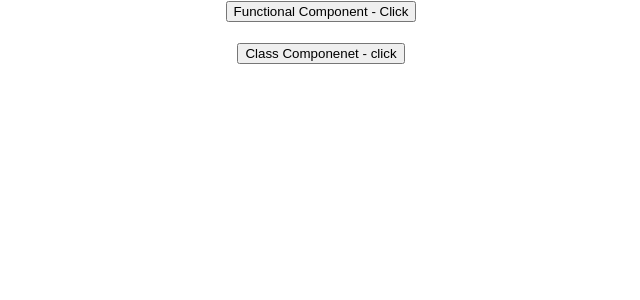
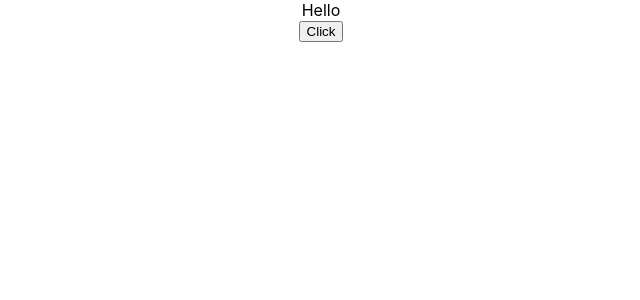
Before and after one commit to Afirestriker/react-concepts-in-action, a React (Create React App) app in the folder ReactJS-Tutorial/hello-world/: page / in a window 1280 px wide. Shown: the top 300 px of the page, without its empty margins (319-959 px from the left). Built offline with nearby package versions, Linux system fonts and the light colour scheme; the HTML template or start-up script is replaced by a standard one.

Commit message:
Lesson 14 - Binding Event Handlers. File EventBind.js

```diff
--- a/ReactJS-Tutorial/hello-world/src/App.js
+++ b/ReactJS-Tutorial/hello-world/src/App.js
@@ -7,36 +7,33 @@ import Message from "./components/Message";
 import Counter from "./components/Counter";
 import FunctionClick from "./components/FunctionClick";
 import ClassClick from "./components/ClassClick";
+import EventBind from "./components/EventBind";
 
 function App() {
     return (
         <div className="App">
-            <FunctionClick />
 
-            <br/>
-            <br/>
+            <EventBind />
 
-            <ClassClick />
+            {/* //* 📌Event Handling */}
+            {/* <FunctionClick /> */}
+            {/* <ClassClick /> */}
 
+            {/* //* 📌setState with prevState and callback */}
             {/* <Counter /> */}
 
+            {/* // * 📌State and setState */}
             {/* <Message /> */}
 
-            {/** Functional Component */}
-            {/* <Greet name="Mike" heroName="Superman">
-                <p>This is children props</p>
-            </Greet>
-            <Greet name="Kate" heroName="Batman">
-                <button>Action</button>
-            </Greet>
-            <Greet name="Diana" heroName="Wonder Woman"/> */}
+            {/* // * 📌Functional Components */}
+            {/* <Greet name="Mike" heroName="Superman"> <p>This is children props</p> </Greet> */}
+            {/* <Greet name="Kate" heroName="Batman"> <button>Action</button> </Greet> */}
+            {/* <Greet name="Diana" heroName="Wonder Woman"/> */}
 
-
-            {/** Class component */}
-            {/* <Welcome name="Mike" heroName="Superman" />
-            <Welcome name="Kate" heroName="Batman" />
-            <Welcome name="Diana" heroName="Wonder Woman"/> */}
-
+            {/* // * 📌Class Components */}
+            {/* <Welcome name="Mike" heroName="Superman" /> */}
+            {/* <Welcome name="Kate" heroName="Batman" /> */}
+            {/* <Welcome name="Diana" heroName="Wonder Woman"/> */}
 
             {/* <Hello /> */}
         </div>
--- /dev/null
+++ b/ReactJS-Tutorial/hello-world/src/components/EventBind.js
@@ -0,0 +1,43 @@
+import React, { Component } from 'react';
+
+class EventBind extends Component {
+
+    constructor(props) {
+        super(props);
+
+        this.state = {
+            message: "Hello",
+        }
+
+        // this.clickHandler = this.clickHandler.bind(this);
+    }
+
+    /* clickHandler() {
+        this.setState({
+            message: "Goodbye!"
+        });
+
+        console.log(this);
+    } */
+
+    clickHandler = () => {
+        const updatedMessage = (this.state.message === 'Hello') ? 'Goodbye!' : 'Hello';
+        this.setState({
+            message: updatedMessage
+        })
+    }
+
+    render() {
+        return(
+            <>
+                <div>{this.state.message}</div>
+                {/* <button onClick={this.clickHandler.bind(this)}>Click</button> */}  {/* Approach 1 - Binding in render method (Performance implecation) */}
+                {/* <button onClick={() => this.clickHandler()}>Click</button> */}     {/* Approach 2 - Using arrow function in render method (Performance implecation, but good when need to pass parenthesis) */}
+                {/* <button onClick={this.clickHandler}>Click</button> */}             {/* Approach 3 - Binding in Class constructor. From React Doc (Go to approach) */}
+                <button onClick={this.clickHandler}>Click</button>                     {/* Approach 4 - Declare handler function as arrow function. From React Doc (Go to approach) */}
+            </>
+        )
+    }
+}
+
+export default EventBind;
--- a/ReactJS-Tutorial/hello-world/src/components/Hello.js
+++ b/ReactJS-Tutorial/hello-world/src/components/Hello.js
@@ -9,14 +9,15 @@ const Hello = () => {
     //     </div>
     // )
 
-    {/** JS version of React Component */}
+    {/** JavaScript version of React Component */}
+    // Syntax - React.createElement(Element, props, body);
     // return React.createElement('div', null, '<h1>Hello Mike</h1>');
     // return React.createElement('div', null, 'h1', 'Hello Mike');
     // return React.createElement('div', null, React.createElement('h1', null, 'Hello Mike'));
     return React.createElement('div', {id: 'hello', className: 'dummyClass'}, React.createElement('h1', null, 'Hello Mike'));
 
     // Basically - Each JSX element is an syntactic sugar for calling React.createElement()
-    // And that is why you have to import React library when you use JSX.
+    // And that is why you have to import React library in all JS file when you use JSX.
 }
 
 export default Hello;
```
Also changed, not shown: 1 other file (tests, documents, lock files or other folders).
